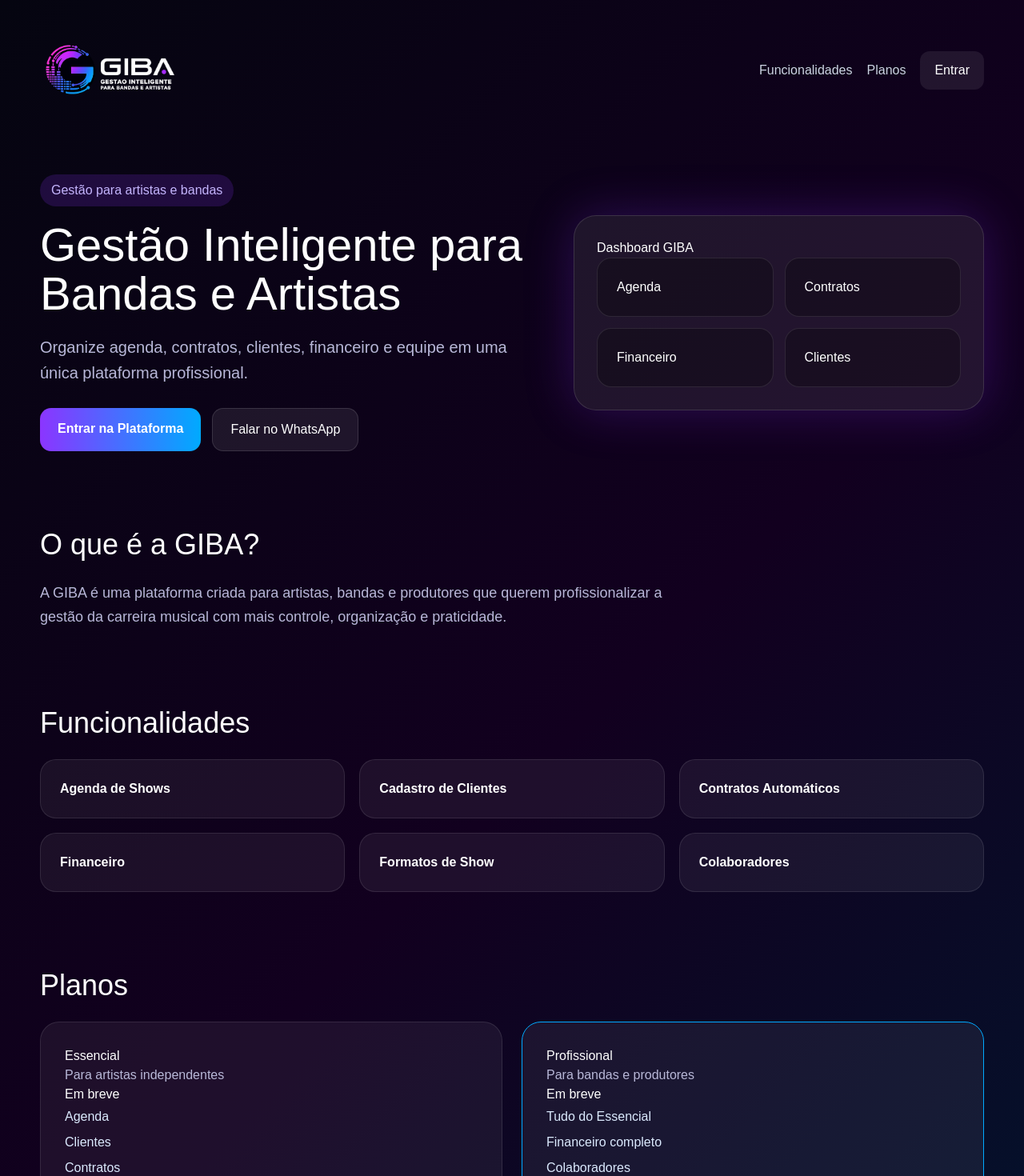
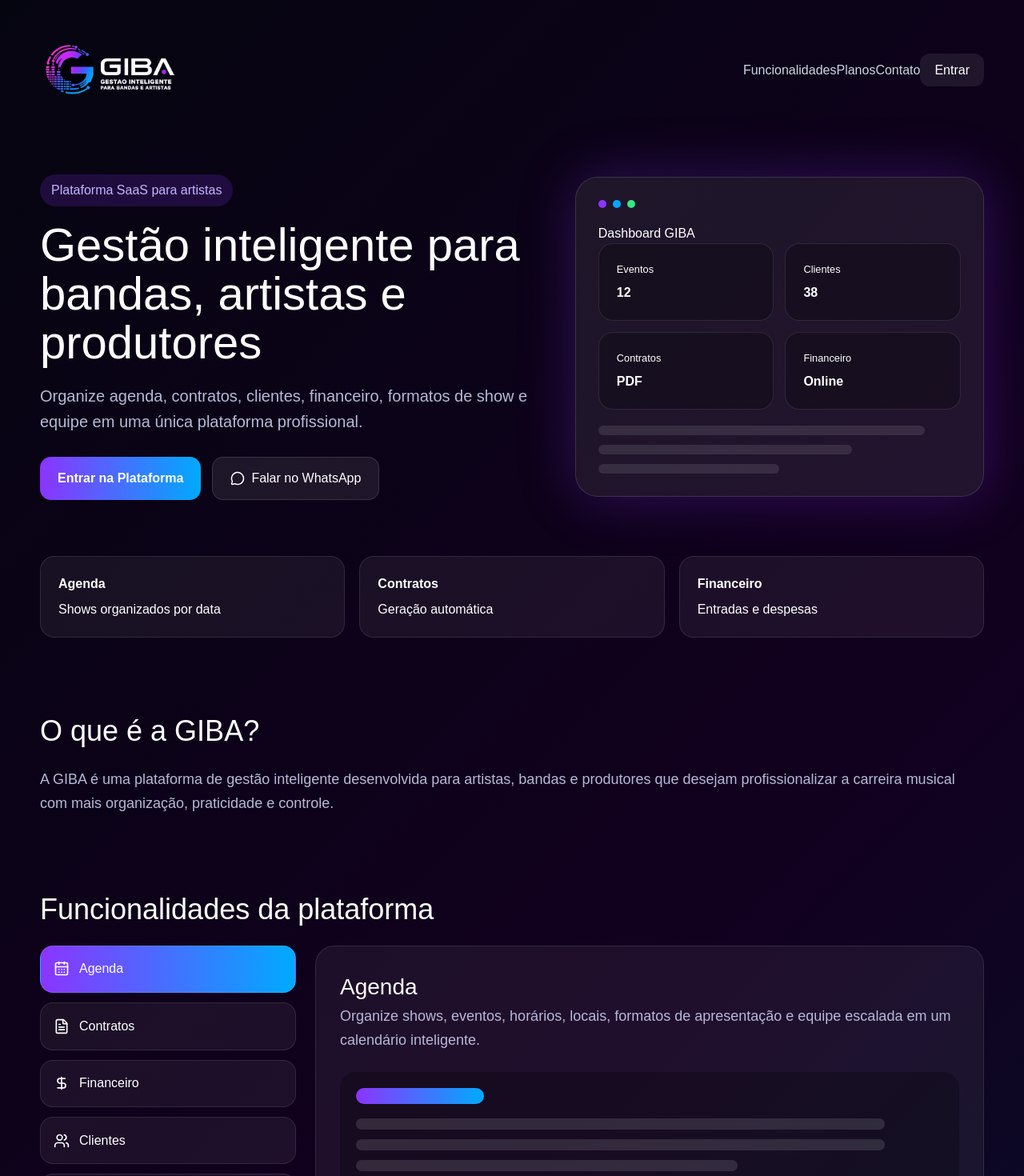
Before and after one commit to vihribeiro-giba/giba, a Next.js app: page / in a window 1280 px wide. Shown: the top 1470 px of the page at 80% size. Built offline with nearby package versions, Linux system fonts and the light colour scheme.

Commit message:
Atualiza landing page interativa

```diff
--- a/app/page.tsx
+++ b/app/page.tsx
@@ -1,32 +1,97 @@
+"use client";
+
 import Link from "next/link";
+import { useState } from "react";
+import {
+  CalendarDays,
+  FileText,
+  DollarSign,
+  Users,
+  Music,
+  MessageCircle,
+  Check,
+  Menu,
+  X,
+} from "lucide-react";
 
 export default function Home() {
+  const [menuAberto, setMenuAberto] = useState(false);
+  const [moduloAtivo, setModuloAtivo] = useState("Agenda");
+
   const whatsapp =
-    "https://wa.me/5531993575969?text=Olá!%20Quero%20conhecer%20a%20plataforma%20GIBA.";
+    "https://wa.me/5531999999999?text=Olá!%20Quero%20conhecer%20a%20plataforma%20GIBA.";
+
+  const modulos = [
+    {
+      nome: "Agenda",
+      icone: CalendarDays,
+      texto:
+        "Organize shows, eventos, horários, locais, formatos de apresentação e equipe escalada em um calendário inteligente.",
+    },
+    {
+      nome: "Contratos",
+      icone: FileText,
+      texto:
+        "Gere contratos automáticos com dados do cliente, evento, cachê, forma de pagamento e informações da empresa.",
+    },
+    {
+      nome: "Financeiro",
+      icone: DollarSign,
+      texto:
+        "Controle entradas, saídas, despesas, pagamentos de eventos, faturamento mensal e visão anual.",
+    },
+    {
+      nome: "Clientes",
+      icone: Users,
+      texto:
+        "Cadastre contratantes, contatos, CPF/CNPJ, endereço e mantenha sua base comercial organizada.",
+    },
+    {
+      nome: "Formatos",
+      icone: Music,
+      texto:
+        "Cadastre formatos de show como Voz e Violão, Acústico, All Vibes, Rodinha e Show Principal.",
+    },
+  ];
+
+  const moduloSelecionado = modulos.find((m) => m.nome === moduloAtivo);
 
   return (
     <main style={pageStyle}>
       <header style={headerStyle}>
         <img src="/logo-giba-horizontal.png" alt="GIBA" style={logoStyle} />
 
-        <nav style={navStyle}>
+        <button
+          onClick={() => setMenuAberto(!menuAberto)}
+          style={mobileButton}
+        >
+          {menuAberto ? <X size={24} /> : <Menu size={24} />}
+        </button>
+
+        <nav
+          style={{
+            ...navStyle,
+            display: menuAberto ? "flex" : undefined,
+          }}
+        >
           <a href="#funcionalidades" style={navLink}>Funcionalidades</a>
           <a href="#planos" style={navLink}>Planos</a>
+          <a href="#whatsapp" style={navLink}>Contato</a>
           <Link href="/login" style={loginButton}>Entrar</Link>
         </nav>
       </header>
 
       <section style={heroStyle}>
         <div>
-          <span style={tagStyle}>Gestão para artistas e bandas</span>
+          <span style={tagStyle}>Plataforma SaaS para artistas</span>
 
           <h1 style={titleStyle}>
-            Gestão Inteligente para Bandas e Artistas
+            Gestão inteligente para bandas, artistas e produtores
           </h1>
 
           <p style={subtitleStyle}>
-            Organize agenda, contratos, clientes, financeiro e equipe em uma
-            única plataforma profissional.
+            Organize agenda, contratos, clientes, financeiro, formatos de show e
+            equipe em uma única plataforma profissional.
           </p>
 
           <div style={buttonGroup}>
@@ -35,44 +100,138 @@
             </Link>
 
             <a href={whatsapp} target="_blank" style={secondaryButton}>
+              <MessageCircle size={18} />
               Falar no WhatsApp
             </a>
           </div>
         </div>
 
-        <div style={mockupStyle}>
+        <div style={dashboardMockup}>
+          <div style={mockupTop}>
+            <span style={dotPurple}></span>
+            <span style={dotBlue}></span>
+            <span style={dotGreen}></span>
+          </div>
+
           <h3 style={{ marginTop: 0 }}>Dashboard GIBA</h3>
+
           <div style={mockGrid}>
-            <div style={mockCard}>Agenda</div>
-            <div style={mockCard}>Contratos</div>
-            <div style={mockCard}>Financeiro</div>
-            <div style={mockCard}>Clientes</div>
+            <div style={mockCard}>
+              <small>Eventos</small>
+              <strong>12</strong>
+            </div>
+
+            <div style={mockCard}>
+              <small>Clientes</small>
+              <strong>38</strong>
+            </div>
+
+            <div style={mockCard}>
+              <small>Contratos</small>
+              <strong>PDF</strong>
+            </div>
+
+            <div style={mockCard}>
+              <small>Financeiro</small>
+              <strong>Online</strong>
+            </div>
+          </div>
+
+          <div style={mockLine}></div>
+          <div style={{ ...mockLine, width: "70%" }}></div>
+          <div style={{ ...mockLine, width: "50%" }}></div>
+        </div>
+      </section>
+
+      <section style={statsStyle}>
+        <div style={statCard}>
+          <strong>Agenda</strong>
+          <span>Shows organizados por data</span>
+        </div>
+
+        <div style={statCard}>
+          <strong>Contratos</strong>
+          <span>Geração automática</span>
+        </div>
+
+        <div style={statCard}>
+          <strong>Financeiro</strong>
+          <span>Entradas e despesas</span>
+        </div>
+      </section>
+
+      <section style={sectionStyle}>
+        <h2 style={sectionTitle}>O que é a GIBA?</h2>
+
+        <p style={sectionText}>
+          A GIBA é uma plataforma de gestão inteligente desenvolvida para
+          artistas, bandas e produtores que desejam profissionalizar a carreira
+          musical com mais organização, praticidade e controle.
+        </p>
+      </section>
+
+      <section id="funcionalidades" style={sectionStyle}>
+        <h2 style={sectionTitle}>Funcionalidades da plataforma</h2>
+
+        <div style={interactiveGrid}>
+          <div style={moduleList}>
+            {modulos.map((modulo) => {
+              const Icon = modulo.icone;
+              const ativo = moduloAtivo === modulo.nome;
+
+              return (
+                <button
+                  key={modulo.nome}
+                  onClick={() => setModuloAtivo(modulo.nome)}
+                  style={{
+                    ...moduleButton,
+                    background: ativo
+                      ? "linear-gradient(90deg, #8b35ff, #00aaff)"
+                      : "rgba(255,255,255,0.06)",
+                  }}
+                >
+                  <Icon size={20} />
+                  {modulo.nome}
+                </button>
+              );
+            })}
+          </div>
+
+          <div style={modulePreview}>
+            {moduloSelecionado && (
+              <>
+                <h3 style={{ fontSize: "28px", marginTop: 0 }}>
+                  {moduloSelecionado.nome}
+                </h3>
+
+                <p style={sectionText}>{moduloSelecionado.texto}</p>
+
+                <div style={previewBox}>
+                  <div style={previewHeader}></div>
+                  <div style={previewRow}></div>
+                  <div style={previewRow}></div>
+                  <div style={{ ...previewRow, width: "65%" }}></div>
+                </div>
+              </>
+            )}
           </div>
         </div>
       </section>
 
       <section style={sectionStyle}>
-        <h2 style={sectionTitle}>O que é a GIBA?</h2>
-        <p style={sectionText}>
-          A GIBA é uma plataforma criada para artistas, bandas e produtores que
-          querem profissionalizar a gestão da carreira musical com mais controle,
-          organização e praticidade.
-        </p>
-      </section>
-
-      <section id="funcionalidades" style={sectionStyle}>
-        <h2 style={sectionTitle}>Funcionalidades</h2>
+        <h2 style={sectionTitle}>Feita para quem vive da música</h2>
 
         <div style={cardsGrid}>
           {[
-            "Agenda de Shows",
-            "Cadastro de Clientes",
-            "Contratos Automáticos",
-            "Financeiro",
-            "Formatos de Show",
-            "Colaboradores",
+            "Artistas independentes",
+            "Bandas",
+            "Produtores musicais",
+            "Escritórios artísticos",
+            "Músicos e equipes",
+            "Gestores de eventos",
           ].map((item) => (
             <div key={item} style={featureCard}>
+              <Check size={18} />
               {item}
             </div>
           ))}
@@ -84,30 +243,43 @@
 
         <div style={plansGrid}>
           <div style={planCard}>
-            <h3>Essencial</h3>
-            <p style={planSubtitle}>Para artistas independentes</p>
-            <h2>Em breve</h2>
+            <span style={planBadge}>Essencial</span>
+            <h3>Para artistas independentes</h3>
+            <p style={planSubtitle}>
+              Ideal para começar a organizar sua carreira musical.
+            </p>
+
+            <h2 style={priceStyle}>Em breve</h2>
+
             <ul style={listStyle}>
-              <li>Agenda</li>
-              <li>Clientes</li>
-              <li>Contratos</li>
-              <li>Dashboard</li>
+              <li>Agenda de shows</li>
+              <li>Cadastro de clientes</li>
+              <li>Contratos automáticos</li>
+              <li>Dashboard básico</li>
             </ul>
+
             <a href={whatsapp} target="_blank" style={primaryButton}>
               Quero conhecer
             </a>
           </div>
 
           <div style={{ ...planCard, border: "1px solid #00aaff" }}>
-            <h3>Profissional</h3>
-            <p style={planSubtitle}>Para bandas e produtores</p>
-            <h2>Em breve</h2>
+            <span style={planBadgeBlue}>Profissional</span>
+            <h3>Para bandas e produtores</h3>
+            <p style={planSubtitle}>
+              Para quem precisa de gestão completa de operação artística.
+            </p>
+
+            <h2 style={priceStyle}>Em breve</h2>
+
             <ul style={listStyle}>
               <li>Tudo do Essencial</li>
               <li>Financeiro completo</li>
-              <li>Colaboradores</li>
-              <li>Gestão avançada</li>
+              <li>Gestão de colaboradores</li>
+              <li>Formatos de show</li>
+              <li>Controle operacional</li>
             </ul>
+
             <a href={whatsapp} target="_blank" style={primaryButton}>
               Falar no WhatsApp
             </a>
@@ -115,11 +287,16 @@
         </div>
       </section>
 
-      <section style={ctaStyle}>
+      <section id="whatsapp" style={ctaStyle}>
         <h2>Sua carreira merece gestão profissional.</h2>
-        <p>Comece a organizar sua operação artística com a GIBA.</p>
+
+        <p>
+          Converse com a equipe GIBA e conheça a plataforma criada para artistas,
+          bandas e produtores musicais.
+        </p>
 
         <a href={whatsapp} target="_blank" style={primaryButton}>
+          <MessageCircle size={18} />
           Conversar no WhatsApp
         </a>
       </section>
@@ -146,11 +323,21 @@
   justifyContent: "space-between",
   alignItems: "center",
   marginBottom: "70px",
+  position: "relative",
 };
 
 const logoStyle: React.CSSProperties = {
   width: "180px",
   height: "auto",
+};
+
+const mobileButton: React.CSSProperties = {
+  display: "none",
+  border: "none",
+  background: "rgba(255,255,255,0.08)",
+  color: "#fff",
+  borderRadius: "12px",
+  padding: "10px",
 };
 
 const navStyle: React.CSSProperties = {
@@ -177,7 +364,7 @@
   margin: "0 auto",
   display: "grid",
   gridTemplateColumns: "1.1fr 0.9fr",
-  gap: "40px",
+  gap: "44px",
   alignItems: "center",
 };
 
@@ -211,17 +398,23 @@
 };
 
 const primaryButton: React.CSSProperties = {
-  display: "inline-block",
+  display: "inline-flex",
+  alignItems: "center",
+  justifyContent: "center",
+  gap: "8px",
   padding: "14px 22px",
   borderRadius: "14px",
   background: "linear-gradient(90deg, #8b35ff, #00aaff)",
   color: "#fff",
   textDecoration: "none",
   fontWeight: "bold",
+  border: "none",
 };
 
 const secondaryButton: React.CSSProperties = {
-  display: "inline-block",
+  display: "inline-flex",
+  alignItems: "center",
+  gap: "8px",
   padding: "14px 22px",
   borderRadius: "14px",
   background: "rgba(255,255,255,0.08)",
@@ -230,25 +423,80 @@
   border: "1px solid rgba(255,255,255,0.12)",
 };
 
-const mockupStyle: React.CSSProperties = {
+const dashboardMockup: React.CSSProperties = {
   background: "rgba(255,255,255,0.08)",
   border: "1px solid rgba(255,255,255,0.12)",
   borderRadius: "28px",
   padding: "28px",
-  boxShadow: "0 0 60px rgba(139,53,255,0.25)",
+  boxShadow: "0 0 70px rgba(139,53,255,0.28)",
+};
+
+const mockupTop: React.CSSProperties = {
+  display: "flex",
+  gap: "8px",
+  marginBottom: "20px",
+};
+
+const dotPurple: React.CSSProperties = {
+  width: "10px",
+  height: "10px",
+  borderRadius: "50%",
+  background: "#8b35ff",
+};
+
+const dotBlue: React.CSSProperties = {
+  width: "10px",
+  height: "10px",
+  borderRadius: "50%",
+  background: "#00aaff",
+};
+
+const dotGreen: React.CSSProperties = {
+  width: "10px",
+  height: "10px",
+  borderRadius: "50%",
+  background: "#37e884",
 };
 
 const mockGrid: React.CSSProperties = {
   display: "grid",
   gridTemplateColumns: "1fr 1fr",
   gap: "14px",
+  marginBottom: "20px",
 };
 
 const mockCard: React.CSSProperties = {
-  padding: "24px",
+  padding: "22px",
   borderRadius: "18px",
   background: "rgba(0,0,0,0.28)",
   border: "1px solid rgba(255,255,255,0.10)",
+  display: "grid",
+  gap: "8px",
+};
+
+const mockLine: React.CSSProperties = {
+  height: "12px",
+  width: "90%",
+  borderRadius: "999px",
+  background: "rgba(255,255,255,0.10)",
+  marginTop: "12px",
+};
+
+const statsStyle: React.CSSProperties = {
+  maxWidth: "1180px",
+  margin: "70px auto 0",
+  display: "grid",
+  gridTemplateColumns: "repeat(3, 1fr)",
+  gap: "18px",
+};
+
+const statCard: React.CSSProperties = {
+  padding: "22px",
+  borderRadius: "18px",
+  background: "rgba(255,255,255,0.06)",
+  border: "1px solid rgba(255,255,255,0.10)",
+  display: "grid",
+  gap: "8px",
 };
 
 const sectionStyle: React.CSSProperties = {
@@ -265,7 +513,59 @@
   color: "#b8b8d8",
   fontSize: "18px",
   lineHeight: "1.7",
-  maxWidth: "780px",
+};
+
+const interactiveGrid: React.CSSProperties = {
+  display: "grid",
+  gridTemplateColumns: "320px 1fr",
+  gap: "24px",
+};
+
+const moduleList: React.CSSProperties = {
+  display: "grid",
+  gap: "12px",
+};
+
+const moduleButton: React.CSSProperties = {
+  color: "#fff",
+  border: "1px solid rgba(255,255,255,0.10)",
+  padding: "16px",
+  borderRadius: "16px",
+  display: "flex",
+  alignItems: "center",
+  gap: "12px",
+  cursor: "pointer",
+  textAlign: "left",
+};
+
+const modulePreview: React.CSSProperties = {
+  padding: "30px",
+  borderRadius: "24px",
+  background: "rgba(255,255,255,0.06)",
+  border: "1px solid rgba(255,255,255,0.10)",
+};
+
+const previewBox: React.CSSProperties = {
+  marginTop: "24px",
+  padding: "20px",
+  borderRadius: "20px",
+  background: "rgba(0,0,0,0.25)",
+};
+
+const previewHeader: React.CSSProperties = {
+  height: "20px",
+  width: "160px",
+  borderRadius: "999px",
+  background: "linear-gradient(90deg, #8b35ff, #00aaff)",
+  marginBottom: "18px",
+};
+
+const previewRow: React.CSSProperties = {
+  height: "14px",
+  width: "90%",
+  borderRadius: "999px",
+  background: "rgba(255,255,255,0.12)",
+  marginBottom: "12px",
 };
 
 const cardsGrid: React.CSSProperties = {
@@ -280,6 +580,9 @@
   background: "rgba(255,255,255,0.06)",
   border: "1px solid rgba(255,255,255,0.10)",
   fontWeight: "bold",
+  display: "flex",
+  alignItems: "center",
+  gap: "12px",
 };
 
 const plansGrid: React.CSSProperties = {
@@ -295,8 +598,28 @@
   border: "1px solid rgba(255,255,255,0.10)",
 };
 
+const planBadge: React.CSSProperties = {
+  display: "inline-block",
+  padding: "8px 12px",
+  borderRadius: "999px",
+  background: "rgba(139,53,255,0.18)",
+  color: "#c4b5fd",
+};
+
+const planBadgeBlue: React.CSSProperties = {
+  display: "inline-block",
+  padding: "8px 12px",
+  borderRadius: "999px",
+  background: "rgba(0,170,255,0.18)",
+  color: "#7dd3fc",
+};
+
 const planSubtitle: React.CSSProperties = {
   color: "#b8b8d8",
+};
+
+const priceStyle: React.CSSProperties = {
+  fontSize: "32px",
 };
 
 const listStyle: React.CSSProperties = {
@@ -308,9 +631,10 @@
 const ctaStyle: React.CSSProperties = {
   maxWidth: "1180px",
   margin: "90px auto 0",
-  padding: "40px",
+  padding: "44px",
   borderRadius: "28px",
-  background: "linear-gradient(90deg, rgba(139,53,255,0.35), rgba(0,170,255,0.25))",
+  background:
+    "linear-gradient(90deg, rgba(139,53,255,0.35), rgba(0,170,255,0.25))",
   textAlign: "center",
 };
 
```
